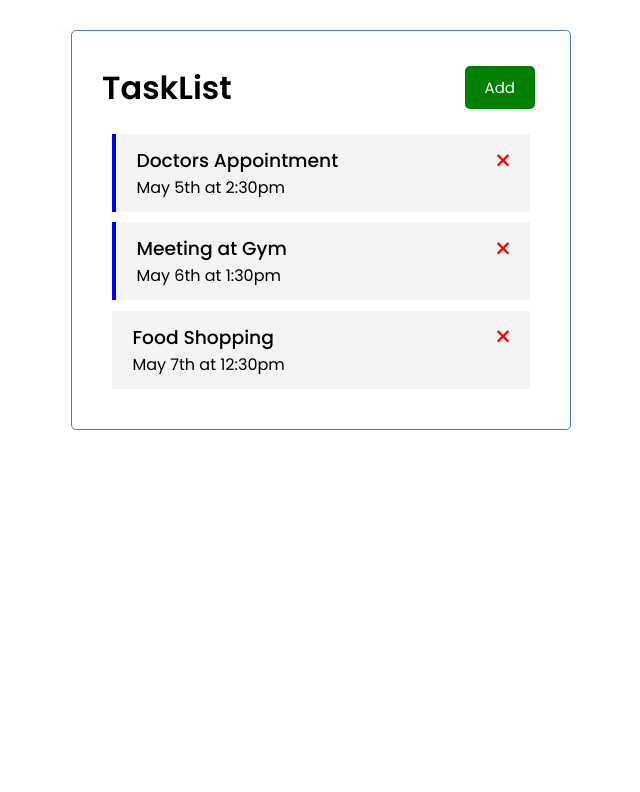
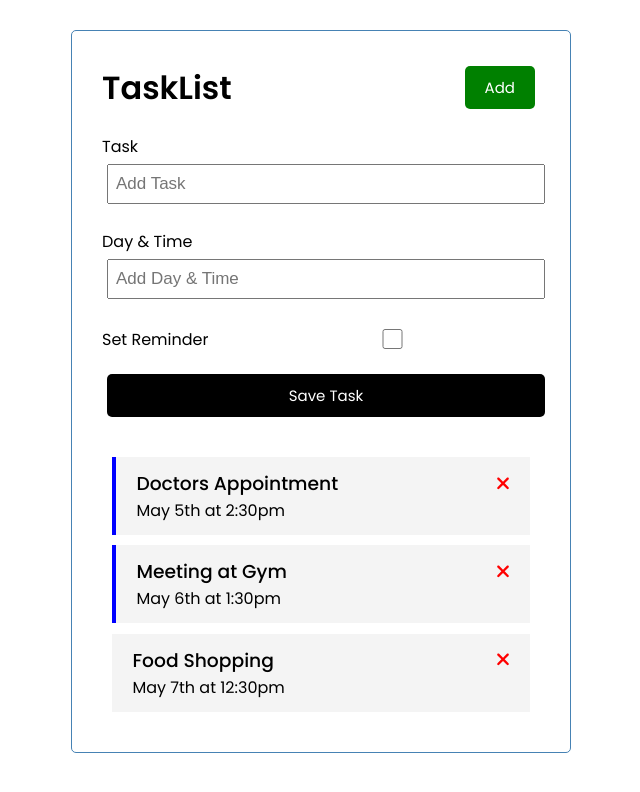
Before and after one commit to yodkwtf/ng-checklist-angular, an Angular app: page / in a window 1280 px wide. Shown: the top 792 px of the page, without its empty margins (319-959 px from the left). Built offline with nearby package versions, Linux system fonts and the light colour scheme; data requests are answered from the project's data file.

Commit message:
add task completed

```diff
--- a/db.json
+++ b/db.json
@@ -2,19 +2,19 @@
   "tasks": [
     {
       "id": 1,
-      "text": "Doctors Appointment",
+      "task": "Doctors Appointment",
       "day": "May 5th at 2:30pm",
       "reminder": true
     },
     {
       "id": 2,
-      "text": "Meeting at Gym",
+      "task": "Meeting at Gym",
       "day": "May 6th at 1:30pm",
       "reminder": true
     },
     {
       "id": 3,
-      "text": "Food Shopping",
+      "task": "Food Shopping",
       "day": "May 7th at 12:30pm",
       "reminder": false
     }
--- /dev/null
+++ b/src/app/components/add-task/add-task.component.css
@@ -0,0 +1,3 @@
+.add-form {
+  margin-bottom: 40px;
+}
--- /dev/null
+++ b/src/app/components/add-task/add-task.component.html
@@ -0,0 +1,16 @@
+<form class="add-form" (ngSubmit)="onSubmit()">
+  <div class="form-control">
+    <label for="text">Task</label>
+    <input type="text" name="task" id="task" placeholder="Add Task" [(ngModel)]="task">
+  </div>
+  <div class="form-control">
+    <label for="day">Day & Time</label>
+    <input type="text" name="day" id="day" placeholder="Add Day & Time" [(ngModel)]="day">
+  </div>
+  <div class="form-control form-control-check">
+    <label for="reminder">Set Reminder</label>
+    <input type="checkbox" name="reminder" id="reminder" [(ngModel)]="reminder">
+  </div>
+
+  <input type="submit" value="Save Task" class="btn btn-block">
+</form>
--- /dev/null
+++ b/src/app/components/add-task/add-task.component.ts
@@ -0,0 +1,37 @@
+import { Component, OnInit, Output, EventEmitter } from '@angular/core';
+import { Task } from 'src/app/interfaces/Task';
+
+@Component({
+  selector: 'app-add-task',
+  templateUrl: './add-task.component.html',
+  styleUrls: ['./add-task.component.css'],
+})
+export class AddTaskComponent implements OnInit {
+  @Output() handleAddTask: EventEmitter<Task> = new EventEmitter();
+  task: string;
+  day: string;
+  reminder: Boolean = false;
+
+  constructor() {}
+
+  ngOnInit(): void {}
+
+  onSubmit() {
+    if (!this.task) {
+      alert('Please add a task');
+      return;
+    }
+
+    const newTask = {
+      task: this.task,
+      day: this.day,
+      reminder: this.reminder,
+    };
+
+    this.handleAddTask.emit(newTask);
+
+    this.task = '';
+    this.day = '';
+    this.reminder = false;
+  }
+}
--- a/src/app/components/task-item/task-item.component.html
+++ b/src/app/components/task-item/task-item.component.html
@@ -1,6 +1,6 @@
 <div [ngClass]="{reminder: task.reminder}" class="task" (dblclick)="(handleReminder(task))">
   <h3>
-    {{task.text}}
+    {{task.task}}
     <fa-icon (click)="(handleDelete(task))" [ngStyle]="{'color': 'red'}" [icon]="faTimes">
     </fa-icon>
   </h3>
--- a/src/app/components/tasks/tasks.component.html
+++ b/src/app/components/tasks/tasks.component.html
@@ -1,2 +1,3 @@
+<app-add-task (handleAddTask)="addTask($event)"></app-add-task>
 <app-task-item *ngFor="let task of tasks" [task]="task" (handleDeleteTask)="deleteTask(task)"
   (handleToggleReminder)="toggleReminder(task)"></app-task-item>
--- a/src/app/components/tasks/tasks.component.ts
+++ b/src/app/components/tasks/tasks.component.ts
@@ -28,4 +28,8 @@
     task.reminder = !task.reminder;
     this.taskService.updateTaskReminder(task).subscribe();
   }
+
+  addTask(task: Task) {
+    this.taskService.addTask(task).subscribe((task) => this.tasks.push(task));
+  }
 }
--- a/src/app/data/mock-tasks.ts
+++ b/src/app/data/mock-tasks.ts
@@ -3,19 +3,19 @@
 export const TASKS: Task[] = [
   {
     id: 1,
-    text: 'Doctors Appointment',
+    task: 'Doctors Appointment',
     day: 'May 5th at 2:30pm',
     reminder: true,
   },
   {
     id: 2,
-    text: 'Meeting at School',
+    task: 'Meeting at School',
     day: 'May 6th at 1:30pm',
     reminder: true,
   },
   {
     id: 3,
-    text: 'Food Shopping',
+    task: 'Food Shopping',
     day: 'May 7th at 12:30pm',
     reminder: false,
   },
--- a/src/app/interfaces/Task.ts
+++ b/src/app/interfaces/Task.ts
@@ -1,6 +1,6 @@
 export interface Task {
   id?: number; // ? means optional
-  text: string;
+  task: string;
   day: string;
-  reminder: boolean;
+  reminder: Boolean;
 }
--- a/src/app/services/task.service.ts
+++ b/src/app/services/task.service.ts
@@ -22,6 +22,10 @@
     return tasks;
   }
 
+  addTask(task: Task): Observable<Task> {
+    return this.http.post<Task>(this.apiUrl, task, httpOptions);
+  }
+
   deleteTask(task: Task): Observable<Task> {
     const url = `${this.apiUrl}/${task.id}`;
     return this.http.delete<Task>(url);
```
Also changed, not shown: src/app/app.module.ts (+6 -2 lines), 2 other files (tests, documents, lock files or other folders).
